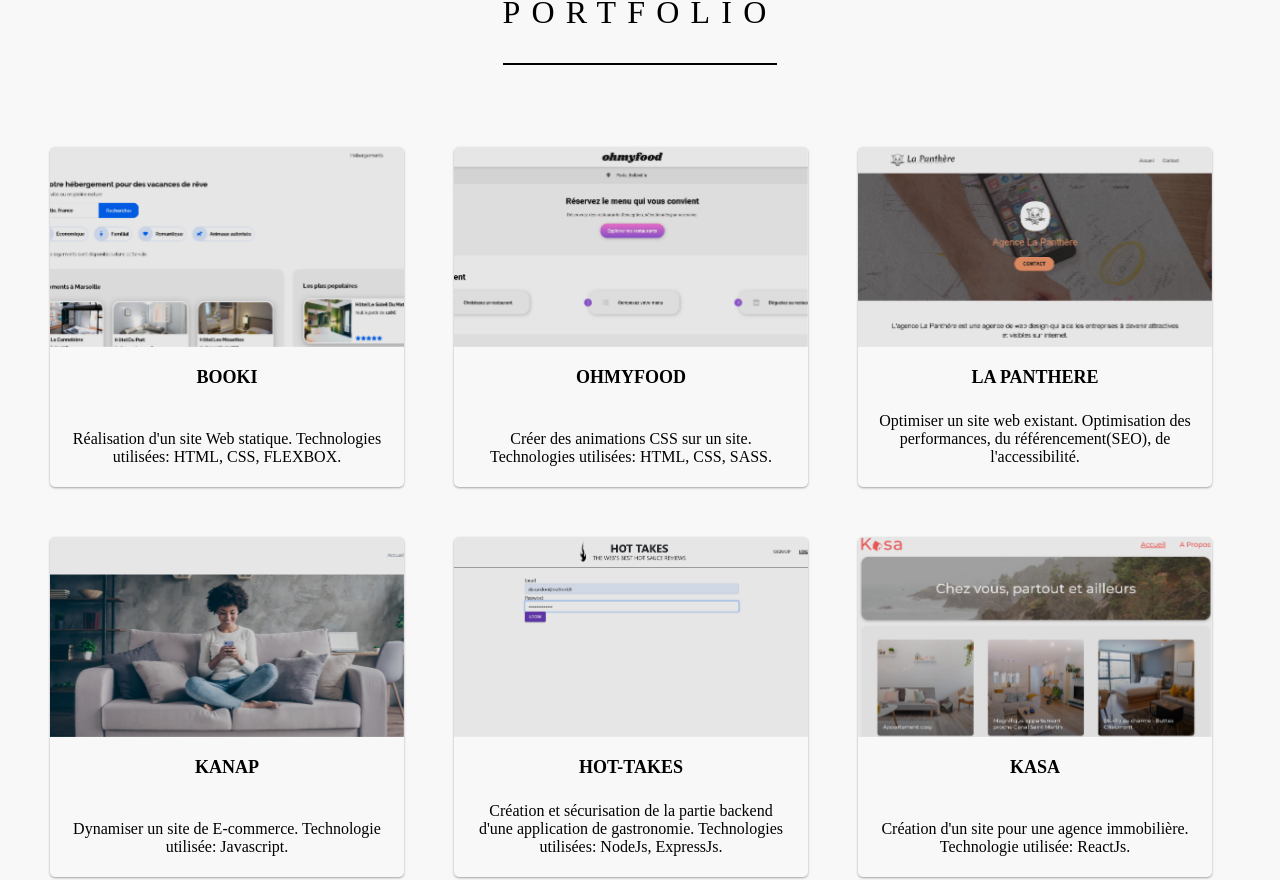
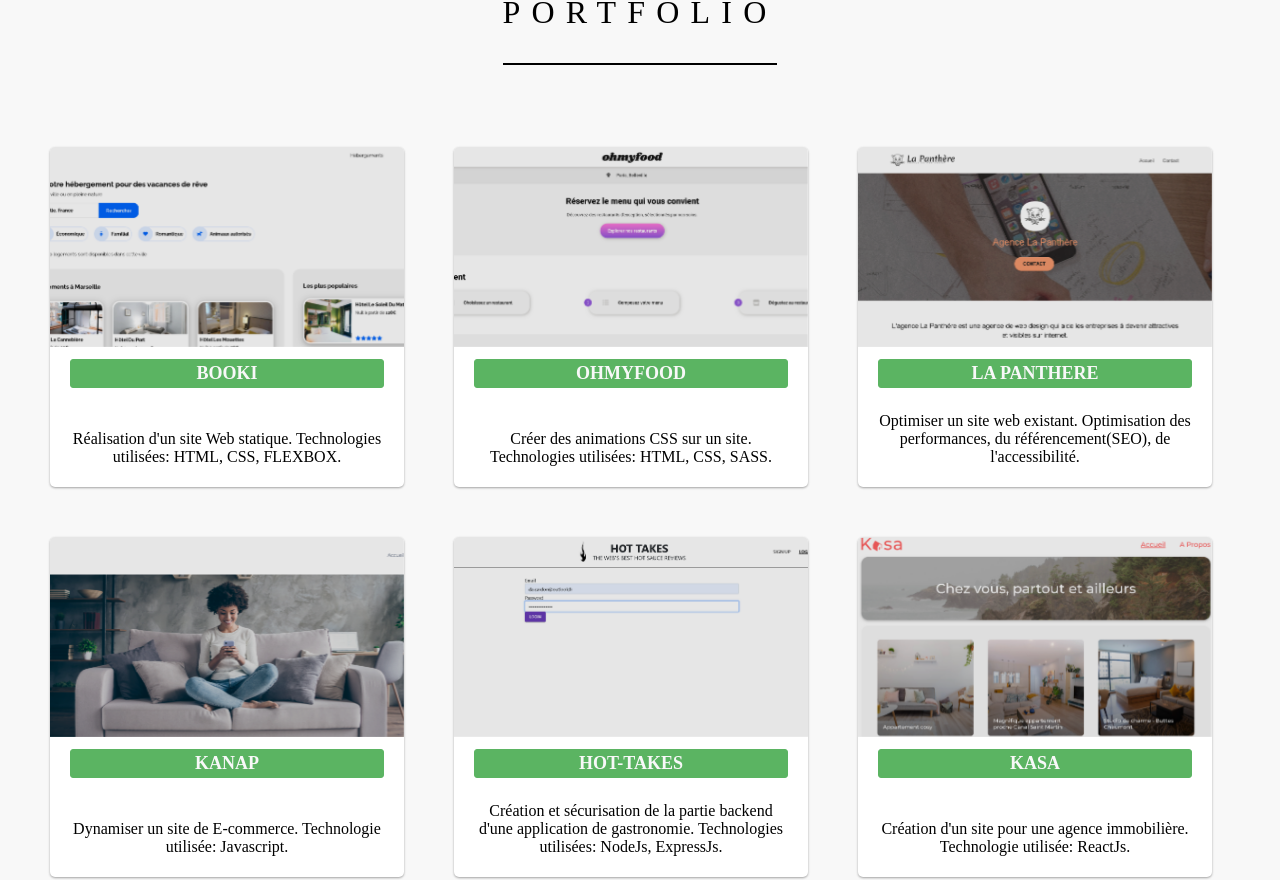
Before and after one commit to davidotch/portfolio, a React (Create React App) app: page / in a window 1280 px wide. Shown: the part 2788-3668 px from the top of the page. Built offline with nearby package versions, Linux system fonts and the light colour scheme; a web font is replaced by a local one.

Commit message:
fix border h3

```diff
--- a/src/sass/components/_card.scss
+++ b/src/sass/components/_card.scss
@@ -3,6 +3,7 @@
     width: 30%;
     height: 340px;
     border-radius: 5px;
+    background: #fff;
     cursor: pointer;
     overflow: hidden;
     @include shadow;
@@ -25,7 +26,6 @@
         left: 0;
         width: 100%;
         height: 100%;
-        // background: linear-gradient(180deg, rgba(255, 255, 255, 0) 0%, rgba(0, 0, 0, 0.6) 100%);
     }
     &:hover{
         @include shadow-dark;
@@ -53,7 +53,11 @@
         right: 20px;
         font-weight: bold;
         font-size: 18px;
-        color: #000;
+        border: 1px solid $color-primary;
+        border-radius: 3px;
+        padding: 3px;
+        background: $color-primary;
+        color: #f8f8f8;
         @media screen and (max-width:500px) {
             display: none;
         }
```
